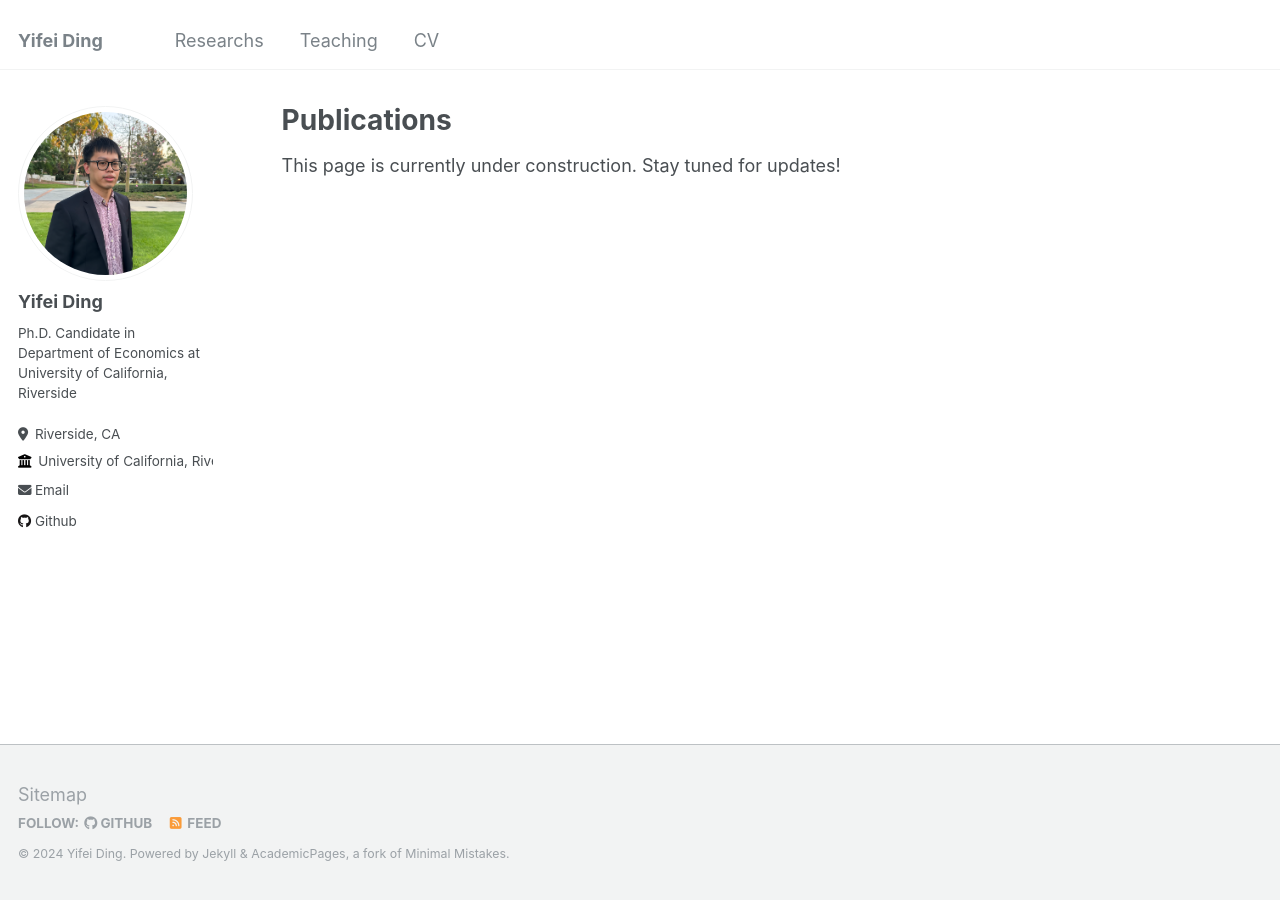
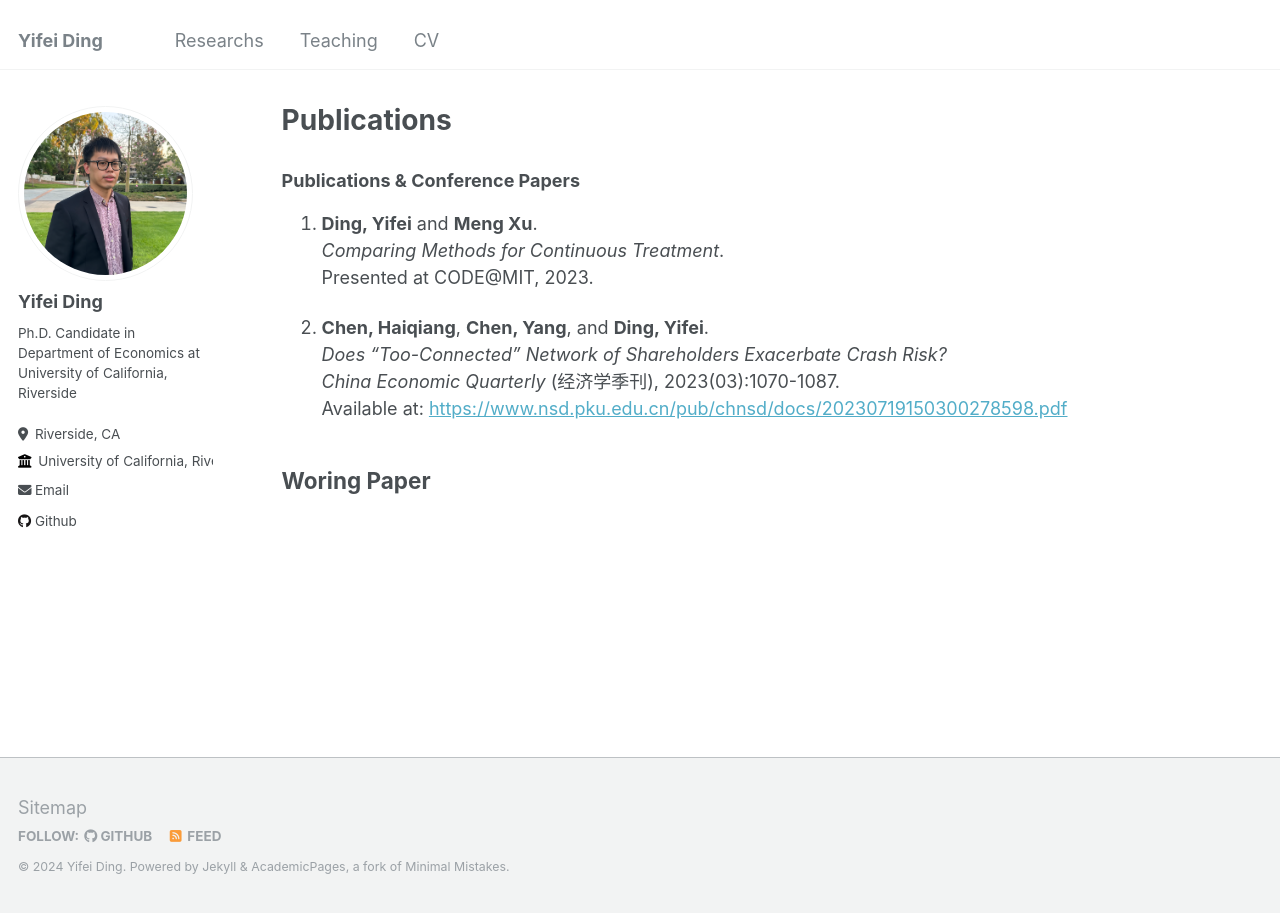
Before and after one commit to YifeiDing-UCR/YifeiDing-UCR.github.io, a Jekyll site: the page built from _pages/publications.md, in a window 1280 px wide. Built offline with Jekyll 4.4.1, drawn with Linux system fonts in a browser that asks for light colours.

Commit message:
Update publications.md

```diff
--- a/_pages/publications.md
+++ b/_pages/publications.md
@@ -5,14 +5,15 @@ permalink: /publications/
 author_profile: true
 ---
 
-This page is currently under construction. Stay tuned for updates!
+### Publications & Conference Papers
 
-<!-- {% if site.author.googlescholar %}
-  <div class="wordwrap">You can also find my articles on <a href="{{site.author.googlescholar}}">my Google Scholar profile</a>.</div>
-{% endif %}
+1. **Ding, Yifei** and **Meng Xu**.
+   *Comparing Methods for Continuous Treatment*.
+   Presented at CODE@MIT, 2023.
 
-{% include base_path %}
+2. **Chen, Haiqiang**, **Chen, Yang**, and **Ding, Yifei**.
+   *Does "Too-Connected" Network of Shareholders Exacerbate Crash Risk?*
+   *China Economic Quarterly* (经济学季刊), 2023(03):1070-1087.
+   Available at: [https://www.nsd.pku.edu.cn/pub/chnsd/docs/20230719150300278598.pdf](https://www.nsd.pku.edu.cn/pub/chnsd/docs/20230719150300278598.pdf)
 
-{% for post in site.publications reversed %}
-  {% include archive-single.html %}
-{% endfor %} -->
+## Woring Paper
```
